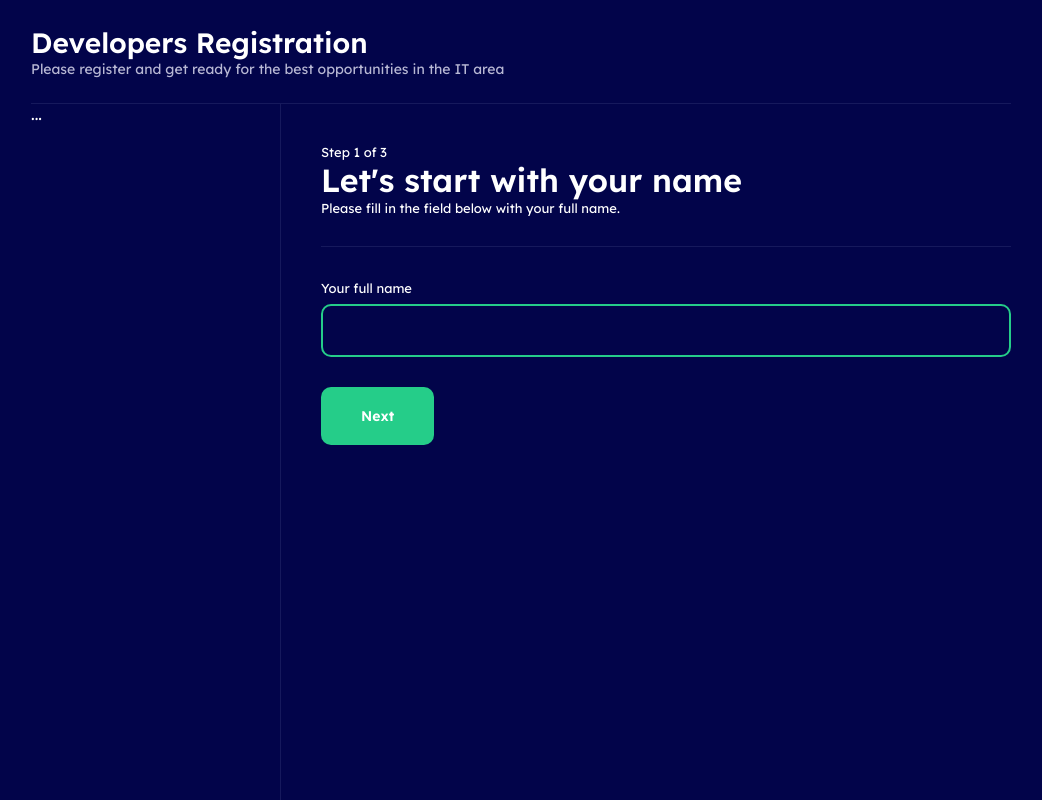
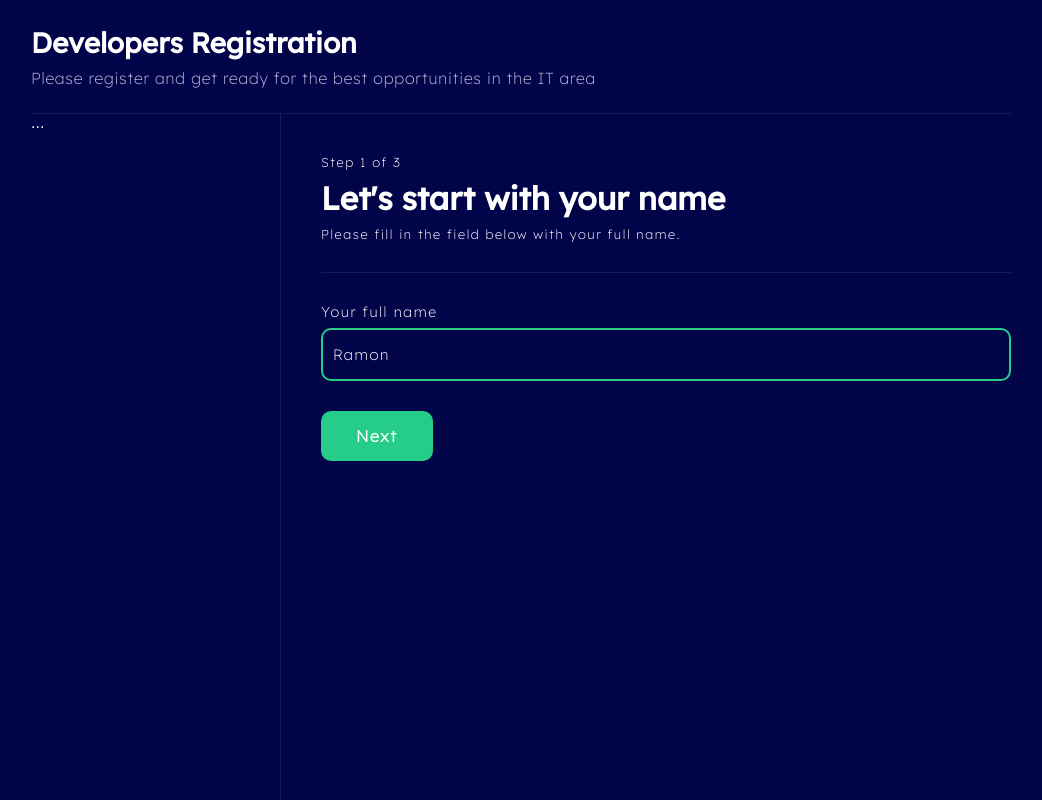
Before and after one commit to HugoRamonPereira/multistep-form, a React (Create React App) app: page / in a window 1280 px wide. Shown: the whole page, without its empty margins (119-1161 px from the left). Built offline with nearby package versions, Linux system fonts and the light colour scheme.

Commit message:
Added navigation to the next steps of the form

```diff
--- a/src/components/Header/styles.ts
+++ b/src/components/Header/styles.ts
@@ -7,11 +7,15 @@ export const Container = styled.div`
   h1 {
     margin: 0;
     padding: 0;
+    font-family: 'LexendNormal';
     font-size: 1.75rem;
   }
 
   p {
-    font-size: 0.875em;
+    font-family: 'LexendLight';
+    font-size: 1em;
     color: #B8B8D4;
+    letter-spacing: .05rem;
+    margin-top: 0.5rem;
   }
 `;
--- a/src/contexts/FormContext.tsx
+++ b/src/contexts/FormContext.tsx
@@ -22,7 +22,7 @@ type FormProviderProps = PropsWithChildren;
 
 const initialData: StateProps = {
   currentStep: 0,
-  name: '',
+  name: 'Ramon',
   level: 0,
   email: '',
   github: ''
--- a/src/css/GlobalStyles.ts
+++ b/src/css/GlobalStyles.ts
@@ -25,17 +25,17 @@ export const GlobalStyles = createGlobalStyle`
   }
 
   @font-face {
-    font-family: 'Lexend';
+    font-family: 'LexendLight';
     font-weight: 200;
     font-display: 'swap';
-    font-style: 'normal';
+    font-style: 'light';
     src: url('${LexendLightTtf}') format('truetype'),
          url('${LexendLightWoff}') format('woff'),
          url('${LexendLightWoff2}') format('woff2');
   }
 
   @font-face {
-    font-family: 'Lexend';
+    font-family: 'LexendNormal';
     font-weight: 400;
     font-display: 'swap';
     font-style: 'normal';
@@ -45,10 +45,10 @@ export const GlobalStyles = createGlobalStyle`
   }
 
   @font-face {
-    font-family: 'Lexend';
+    font-family: 'LexendBold';
     font-weight: 600;
     font-display: 'swap';
-    font-style: 'normal';
+    font-style: 'bold';
     src: url('${LexendBoldTtf}') format('truetype'),
          url('${LexendBoldWoff}') format('woff'),
          url('${LexendBoldWoff2}') format('woff2');
--- a/src/pages/FormStepOne/index.tsx
+++ b/src/pages/FormStepOne/index.tsx
@@ -1,15 +1,39 @@
+import { ChangeEvent, useEffect } from 'react';
 import { Theme } from '../../components/Theme';
+import { useNavigate } from 'react-router-dom';
+import { useForm, FormActions } from '../../contexts/FormContext';
 import * as Styled from './styles';
 
 function FormStepOne() {
+  const navigate = useNavigate();
+  const { state, dispatch } = useForm();
+
+  useEffect(() => {
+    dispatch({
+      type: FormActions.setCurrentStep,
+      payload: 1
+    });
+  }, []);
+
   const handleNextStep = () => {
+    if (state.name !== '') {
+      navigate('/steptwo');
+    } else {
+      alert('Name is a mandatory field!');
+    }
+  };
 
+  const handleNameChange = (e: ChangeEvent<HTMLInputElement>) => {
+    dispatch({
+      type: FormActions.setName,
+      payload: e.target.value
+    });
   };
 
   return (
     <Theme>
       <Styled.Container>
-        <p>Step 1 of 3</p>
+        <p>Step {state.currentStep} of 3 </p>
         <h1>Let&apos;s start with your name</h1>
         <p>Please fill in the field below with your full name.</p>
         <hr />
@@ -18,6 +42,8 @@ function FormStepOne() {
           <input
             type="text"
             autoFocus
+            value={state.name}
+            onChange={handleNameChange}
           />
         </label>
         <button
--- a/src/pages/FormStepOne/styles.ts
+++ b/src/pages/FormStepOne/styles.ts
@@ -5,12 +5,15 @@ export const Container = styled.div`
   p {
     font-size: 0.8125rem;
     color: ${({ theme }) => theme.colors.purple100};
+    font-family: 'LexendLight';
+    letter-spacing: 0.1rem;
   }
 
   h1 {
-    margin: 0;
+    margin: 0.5rem 0;
     padding: 0;
     font-size: 26;
+    font-family: 'LexendNormal';
   }
 
   hr {
@@ -21,7 +24,9 @@ export const Container = styled.div`
   }
 
   label {
-    font-size: 0.8125rem;
+    font-family: 'LexendLight';
+    font-size: 0.9rem;
+    letter-spacing: 0.1rem;
 
     input {
       display: block;
@@ -33,7 +38,9 @@ export const Container = styled.div`
       border-radius: 10px;
       color: ${({ theme }) => theme.colors.white.white};
       outline: 0;
+      font-family: 'LexendLight';
       font-size: 0.9375rem;
+      letter-spacing: 0.1rem;
       background-color: ${({ theme }) => theme.colors.blue.blue700};
     }
   }
@@ -41,12 +48,19 @@ export const Container = styled.div`
   button {
     background-color: ${({ theme }) => theme.colors.green.green500};
     color: ${({ theme }) => theme.colors.white.white};
-    font-size: 0.875rem;
+    font-family: 'LexendLight';
+    font-size: 1rem;
     font-weight: bold;
-    padding: 20px 40px;
+    letter-spacing: 0.1rem;
+    padding: 15px 35px;
     border: 0;
     border-radius: 10px;
     cursor: pointer;
     margin-top: 30px;
+
+    &:hover {
+      background-color: ${({ theme }) => theme.colors.green.green600};
+      transition: 0.2s ease-in-out;
+    }
   }
 `;
--- a/src/theme/theme.ts
+++ b/src/theme/theme.ts
@@ -8,7 +8,8 @@ export default {
       blue700: '#02044A'
     },
     green: {
-      green500: '#25CD89'
+      green500: '#25CD89',
+      green600: '#21B87B'
     },
     purple: {
       purple100: '#B8B8D4'
```
